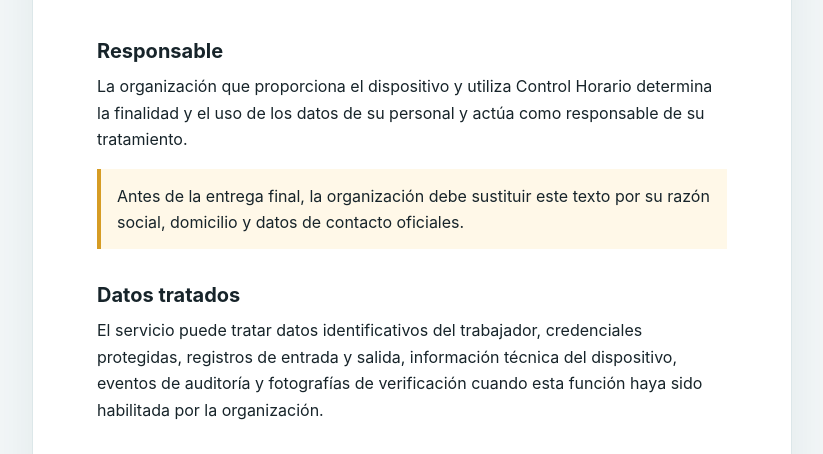
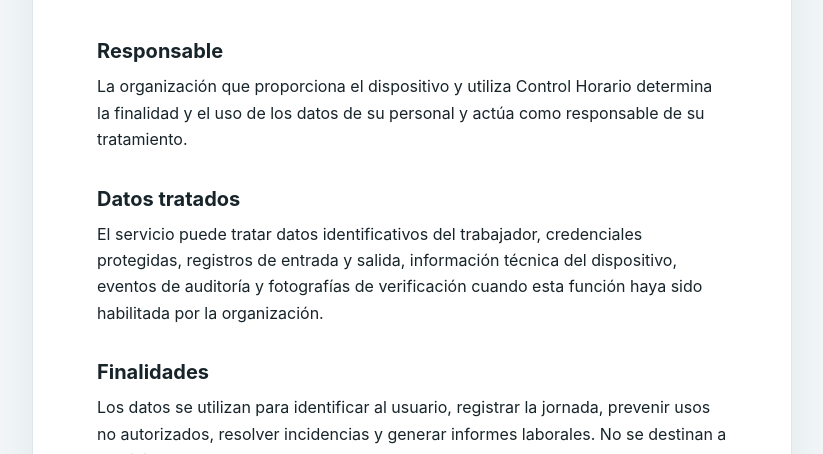
Before and after one commit to Agustin147/app-info, a plain HTML site: page privacy.html in a window 1280 px wide. Shown: the part 329-783 px from the top of the page, without its empty margins (228-1051 px from the left). Drawn offline with Linux system fonts and the light colour scheme.

Commit message:
docs: mantener recordatorio legal fuera del sitio

```diff
--- a/privacy.html
+++ b/privacy.html
@@ -22,10 +22,6 @@
           La organización que proporciona el dispositivo y utiliza Control
           Horario determina la finalidad y el uso de los datos de su personal
           y actúa como responsable de su tratamiento.
-        </p>
-        <p class="notice">
-          Antes de la entrega final, la organización debe sustituir este texto
-          por su razón social, domicilio y datos de contacto oficiales.
         </p>
       </section>
 
--- a/styles.css
+++ b/styles.css
@@ -107,12 +107,6 @@ footer {
   font-size: 0.92rem;
 }
 
-.notice {
-  padding: 14px 16px;
-  border-left: 4px solid #d69c24;
-  background: #fff8e8;
-}
-
 footer {
   margin-top: 44px;
   padding-top: 22px;
```
